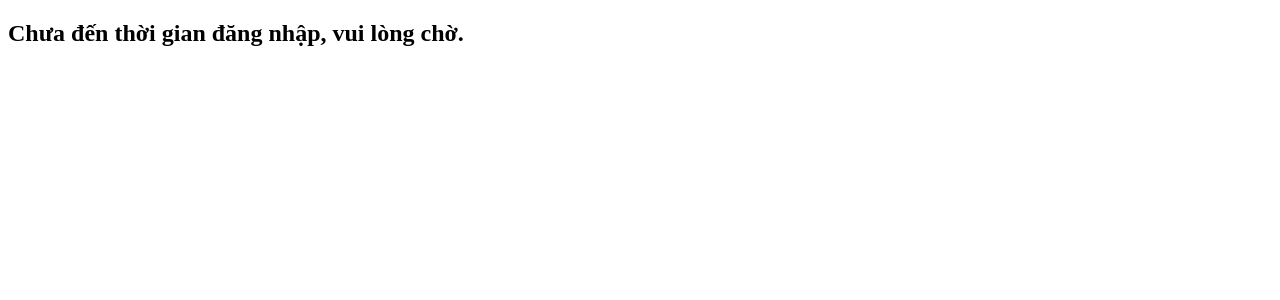
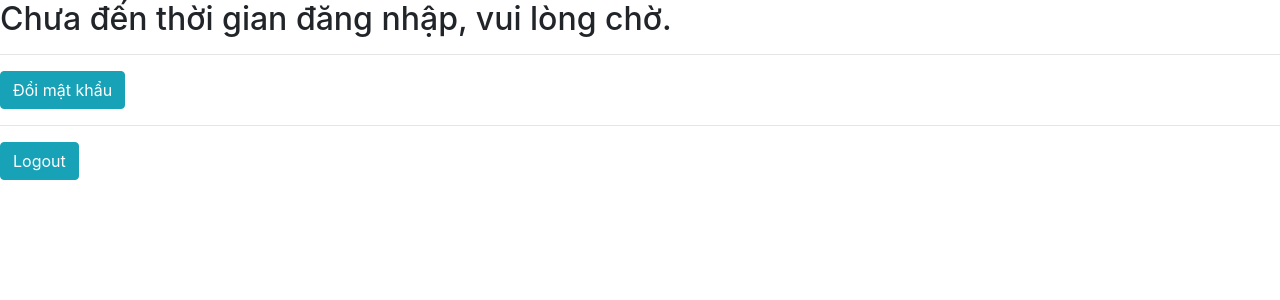
Before and after one commit to KhanhPhan8225/Back-end, a PHP site: page /time.php in a window 1280 px wide. Shown: the top 300 px of the page. Run offline with PHP 8.4, Linux system fonts and the light colour scheme.

Commit message:
Update time.php

```diff
--- a/time.php
+++ b/time.php
@@ -4,6 +4,7 @@
     #$list= timezone_identifiers_list();
     #print_r(getdate());
     $_SESSION['thu']=date('w');
+    #print(date('w'));
     $_SESSION['gio']=date('G');
     $_SESSION['phut']=date('i')
     #print_r($list);
@@ -13,9 +14,18 @@
 <head>
     <meta charset="UTF-8">
     <meta name="viewport" content="width=device-width, initial-scale=1.0">
+    <link rel="stylesheet" href="https://cdn.jsdelivr.net/npm/bootstrap@4.0.0/dist/css/bootstrap.min.css">
     <title>404-NOT FOUND</title>
 </head>
 <body>
     <h2>Chưa đến thời gian đăng nhập, vui lòng chờ.</h2>
+    <hr>
+    <div>
+        <a href="change-password.php" class="btn btn-info" role="button">Đổi mật khẩu</a>
+    </div>
+    <hr>
+    <div>
+        <a href="logout.php" class="btn btn-info" role="button">Logout</a>
+    </div>
 </body>
 </html>
```
